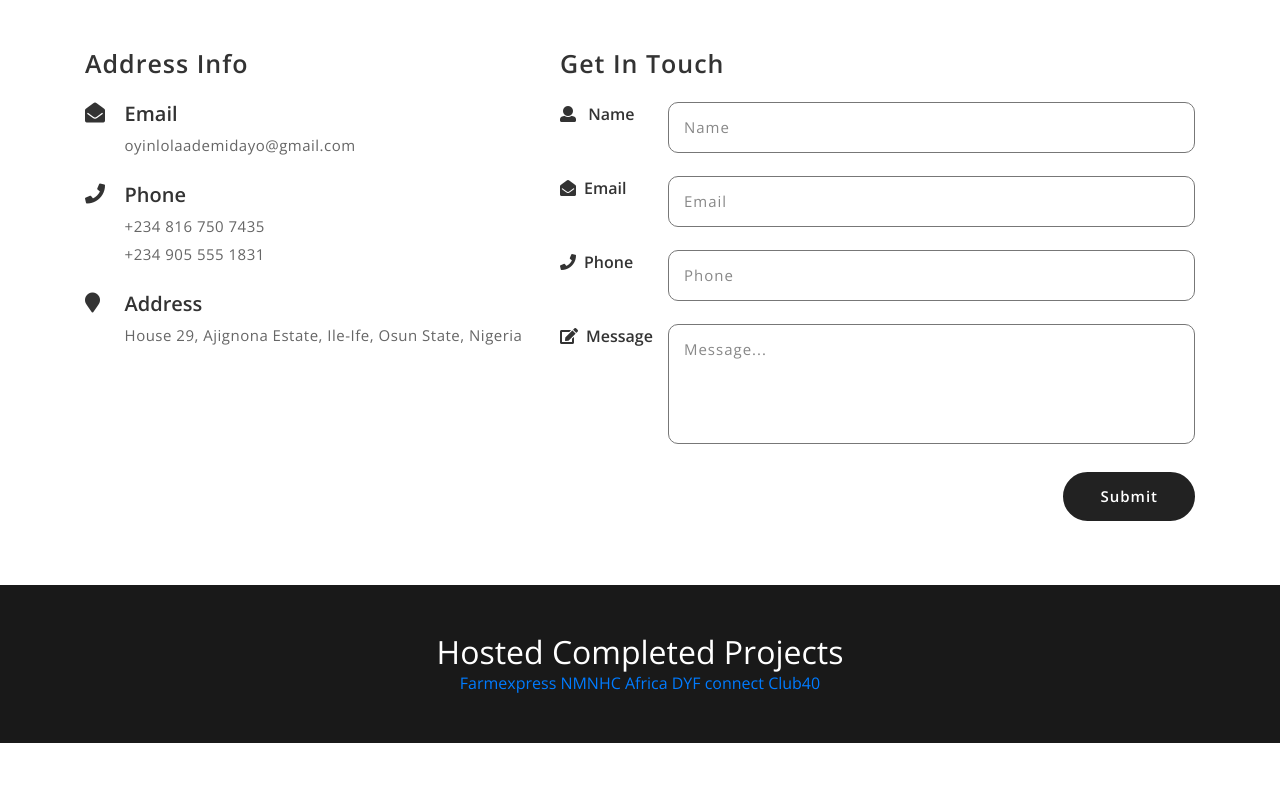
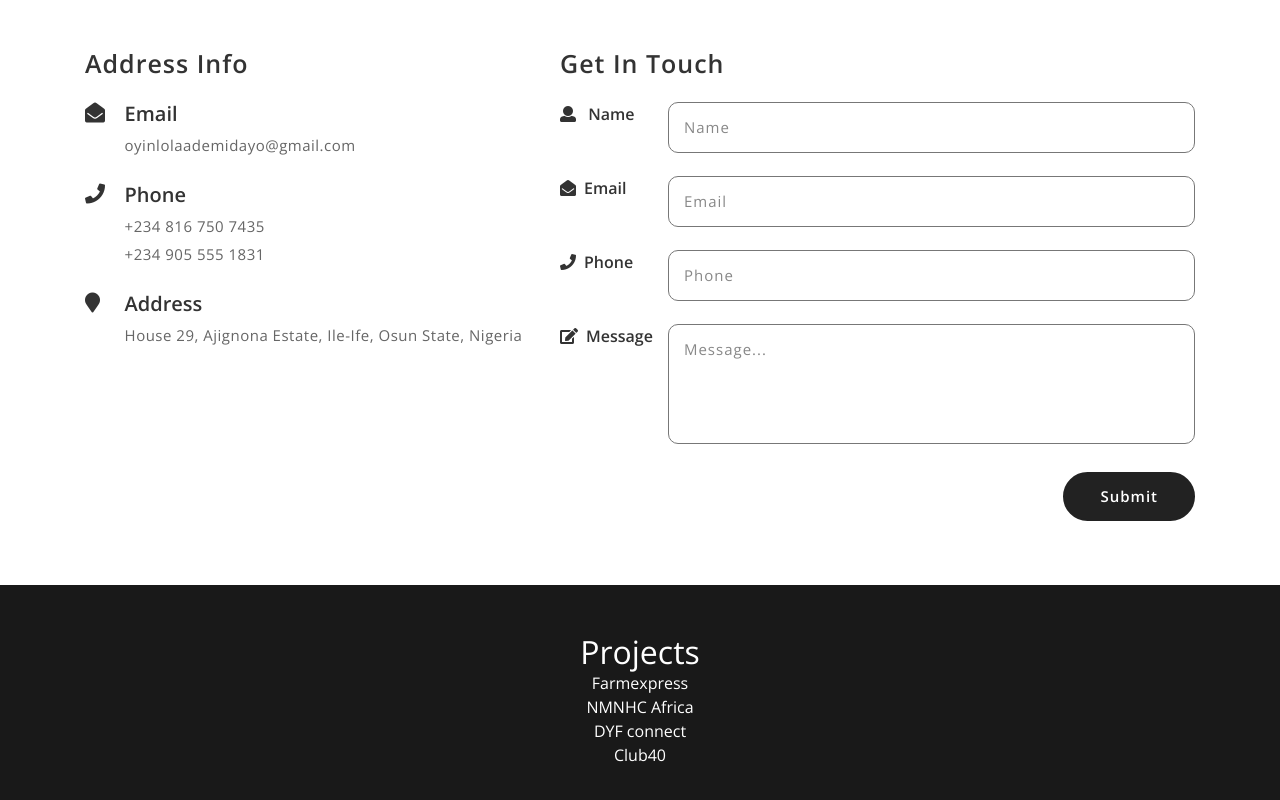
Before and after one commit to Dayo-Oyinlola/adedayo.github.io, a plain HTML site: page index.html in a window 1280 px wide. Shown: the part 1875-2675 px from the top of the page. Before the commit the page ends 2618 px from the top, so only its background shows below. Drawn offline with nearby package versions, Linux system fonts and the light colour scheme.

Commit message:
Update index.html

```diff
--- a/index.html
+++ b/index.html
@@ -469,11 +469,11 @@
 			<div class="agile-grid-left agile-grid-right text-center">
 
 					<ul>
-						<h2 style="color:white;">Hosted Completed Projects</h2>
-						<a href="www.farmexpress.herokuapp.com">Farmexpress</a>
-						<a href="www.nmnhc.africa">NMNHC Africa</a>
-						<a href="www.dyfconnect.ng">DYF connect</a>
-						<a href="www.club40.com.ng">Club40</a>
+						<h2 style="color:white;">Projects</h2>
+						<a href="www.farmexpress.herokuapp.com" style="color:white;">Farmexpress</a><br>
+						<a href="www.nmnhc.africa" style="color:white;">NMNHC Africa</a><br>
+						<a href="www.dyfconnect.ng" style="color:white;">DYF connect</a><br>
+						<a href="www.club40.com.ng" style="color:white;">Club40</a><br>
 					</ul>
 
 			</div>
```
